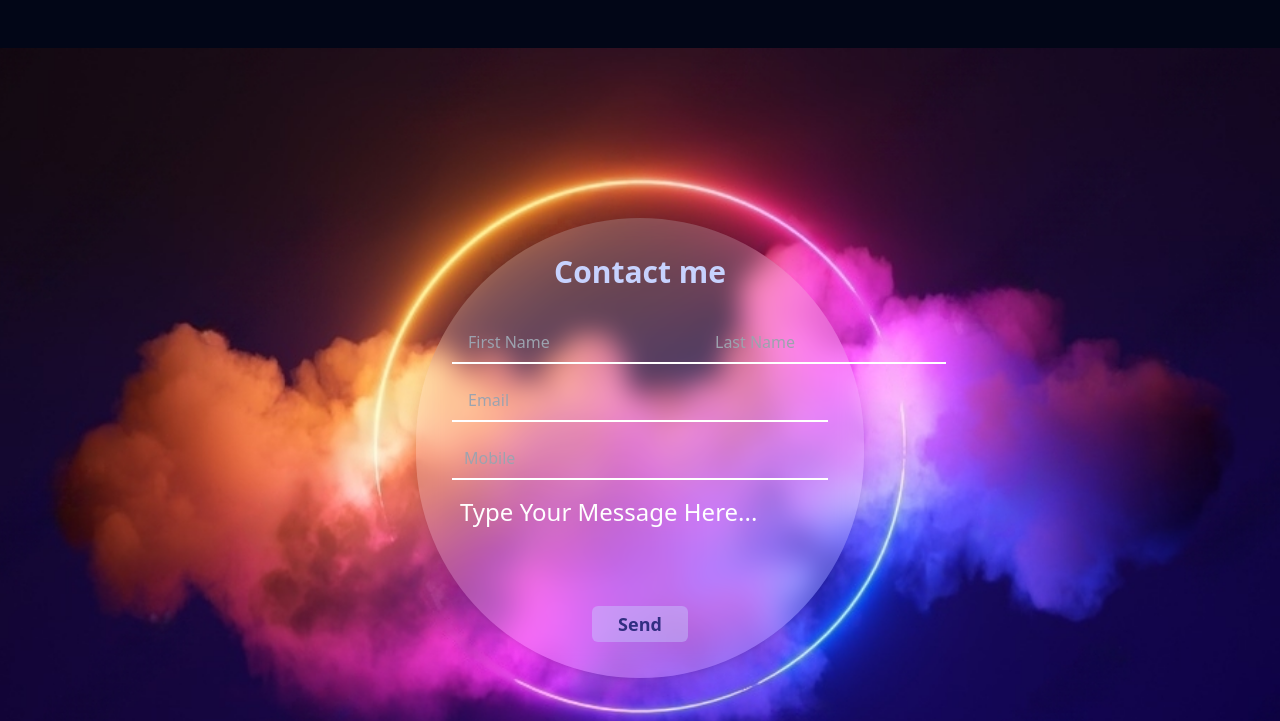
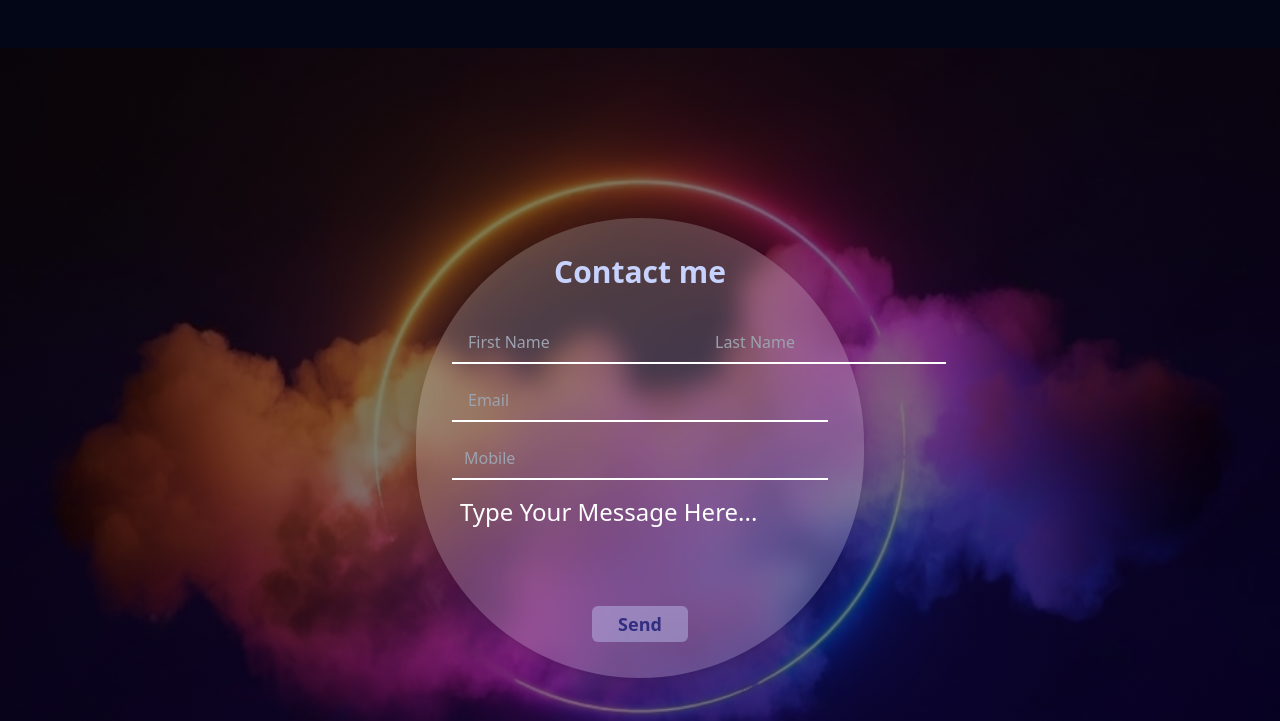
Before and after one commit to Maryam909/Tailwind-Css, a website: page public/tailwindcsspractice.html in a window 1280 px wide. Shown: the part 1859-2580 px from the top of the page. Drawn offline with Linux system fonts and the light colour scheme.

Commit message:
commit image linear gradient

```diff
--- a/public/tailwindcsspractice.html
+++ b/public/tailwindcsspractice.html
@@ -193,7 +193,7 @@
     <!-- my serivices section starts here -->
 
     <!-- Contact section start -->
-    <div class="min-h-screen flex justify-center items-center bg-cover bg-center" style="background-image: url('bg.jpeg');">
+    <div class="min-h-screen flex justify-center items-center bg-cover bg-center" style="background: linear-gradient(rgba(0, 0, 0, 0.5), rgba(0, 0, 0, 0.5)), url('bg.jpeg'); background-size: cover; background-position: center;">
       <form class="bg-white bg-opacity-20 backdrop-blur-md shadow-lg rounded-full p-10 md:p-9 w-full max-w-md">
           <h1 class="text-indigo-200 text-center text-3xl md:text-5xl font-bold mb-6 md:mb-8">Contact me</h1>
           <div class="mb-2 md:mb-4 flex flex-col md:flex-row">
```
